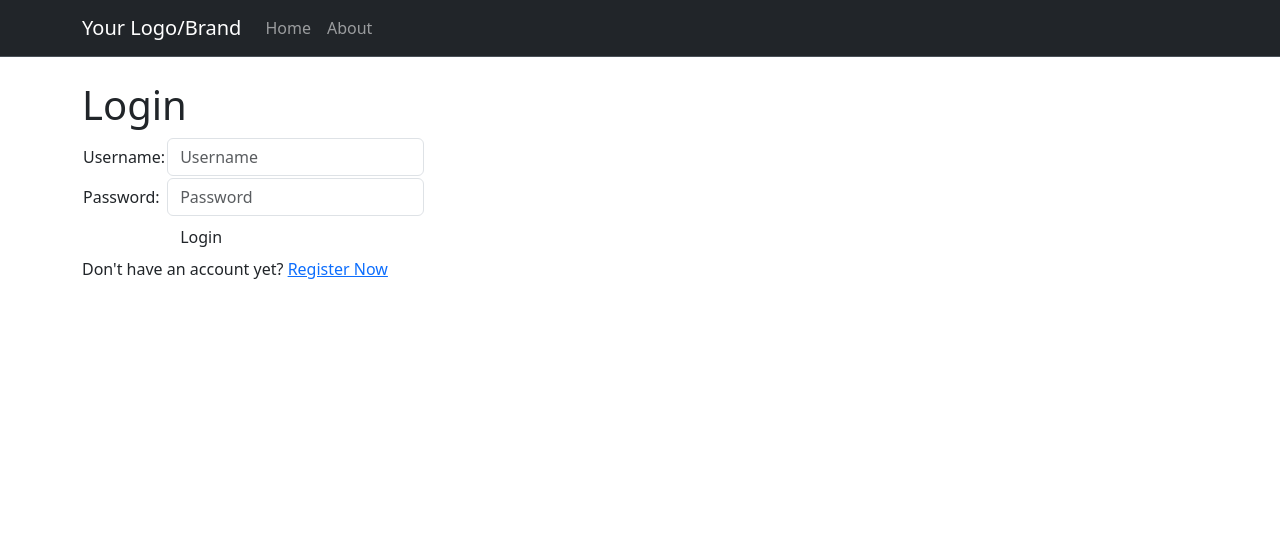
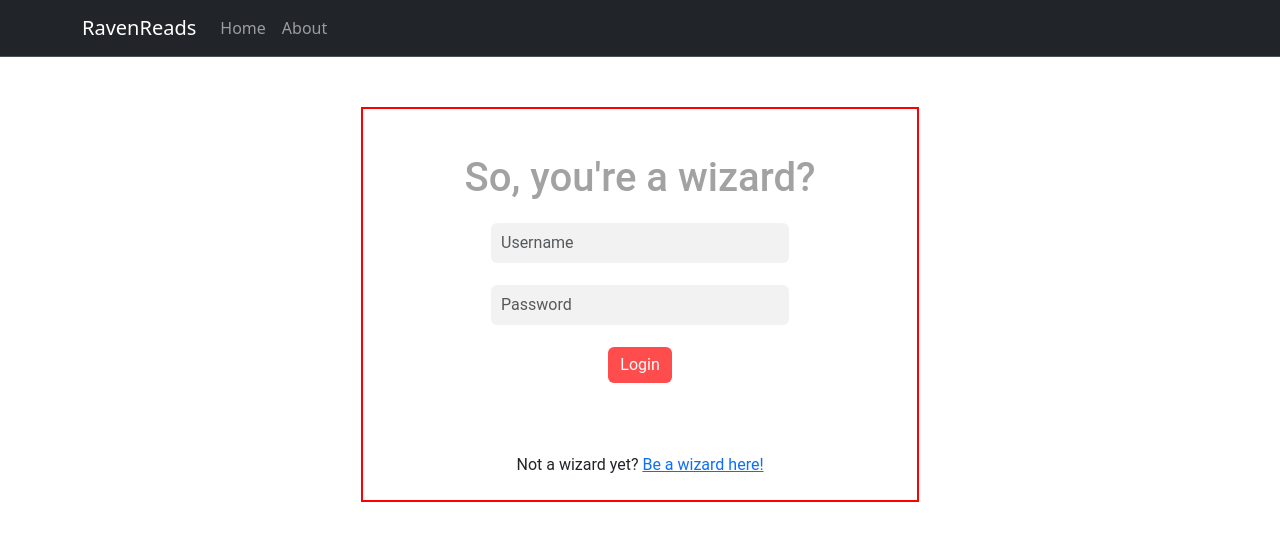
Before and after one commit to PBP-C2/RavenReads, a Django app: template main/templates/login.html in a window 1280 px wide. Shown: the top 541 px of the page. Run offline with Django 4.2, Linux system fonts and the light colour scheme; the template is opened without the code that fills it, so the values that code supplies are empty.

Commit message:
Simple UI/UX is done for Login and Signup

```diff
--- a/main/templates/login.html
+++ b/main/templates/login.html
@@ -5,31 +5,70 @@
 {% endblock meta %}
 
 {% block content %}
+<style>
+    .login{
+        width: 50%;
+        padding: 4%;
+        padding-bottom: 2%;
+        margin: 50px auto;
+        margin-bottom: 0px;
+        font-family: 'Roboto', sans-serif;
+        border: 2px solid red;
+        display: flex; /* Use flexbox for centering */
+        flex-direction: column; /* Stack content vertically */
+        justify-content: center; /* Center content vertically */
+        align-items: center; /* Center content horizontally */
+        text-align: center; /* Center text within the container */
+    }
+    .login-text{
+        color: #a2a2a2;
+        text-align: center;
+        margin-bottom: 20px;
+    }
+    .btn.login_btn{
+        background-color: #ff4d4d;
+        border: none;
+        color: white;
+        text-align: center;
+        text-decoration: none;
+        display: inline-block;
+        font-size: 16px;
+    }
+    .form-control{
+        width: 100%;
+        height: 40px;
+        background-color: #f2f2f2;
+        border: none;
+        padding: 0px 10px;
+        margin-bottom: 20px;
+    }
+    .td-form{
+        width: 300px;
+    }
+    .ask-register{
+        margin-top: 15%;
+    }
+
+</style>
 
 <div class = "login">
-
-    <h1>Login</h1>
-
+    <h1 class="login-text">So, you're a wizard?</h1>
     <form method="POST" action="">
         {% csrf_token %}
-        <table>
+        <table class="table-input">
             <tr>
-                <td>Username: </td>
-                <td><input type="text" name="username" placeholder="Username" class="form-control"></td>
+                <td class="td-form"><input type="text" name="username" placeholder="Username" class="form-control"></td>
             </tr>
 
             <tr>
-                <td>Password: </td>
-                <td><input type="password" name="password" placeholder="Password" class="form-control"></td>
+                <td><input type="password" name="password" placeholder="Password" class="form-control password"></td>
             </tr>
 
             <tr>
-                <td></td>
                 <td><input class="btn login_btn" type="submit" value="Login"></td>
             </tr>
         </table>
     </form>
-
     {% if messages %}
         <ul>
             {% for message in messages %}
@@ -37,8 +76,11 @@
             {% endfor %}
         </ul>
     {% endif %}
+    <div class="ask-register">
+        Not a wizard yet?
+        <a href="{% url 'main:register' %}">Be a wizard here!</a>
+    </div>
 
-    Don't have an account yet? <a href="{% url 'main:register' %}">Register Now</a>
 
 </div>
 
--- a/main/urls.py
+++ b/main/urls.py
@@ -1,8 +1,10 @@
 from django.urls import path
-from main.views import show_main
+from main.views import show_main, login_user, register
 
 app_name = 'main'
 
 urlpatterns = [
     path('', show_main, name='show_main'),
+    path('login/', login_user, name='login'),
+    path('register/', register, name='register'),
 ]
--- a/raven_reads/settings.py
+++ b/raven_reads/settings.py
@@ -64,7 +64,7 @@ ROOT_URLCONF = 'raven_reads.urls'
 TEMPLATES = [
     {
         'BACKEND': 'django.template.backends.django.DjangoTemplates',
-        'DIRS': [],
+        'DIRS': [BASE_DIR / 'templates'],
         'APP_DIRS': True,
         'OPTIONS': {
             'context_processors': [
--- a/templates/base.html
+++ b/templates/base.html
@@ -17,7 +17,7 @@
     <body>
         <nav class="navbar navbar-expand-lg navbar-light bg-dark border-bottom border-body" data-bs-theme="dark">
             <div class="container">
-                <a class="navbar-brand" href="#">Your Logo/Brand</a>
+                <a class="navbar-brand" href="#">RavenReads</a>
                 <button class="navbar-toggler" type="button" data-bs-toggle="collapse" data-bs-target="#navbarNav" aria-controls="navbarNav" aria-expanded="false" aria-label="Toggle navigation">
                     <span class="navbar-toggler-icon"></span>
                 </button>
```
Also changed, not shown: main/templates/main.html (+8 -0 lines), main/templates/register.html (+112 -23 lines).
